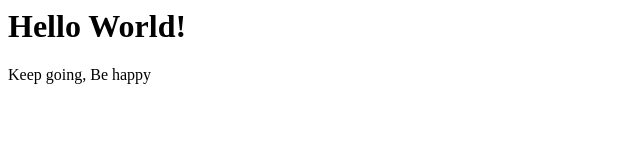
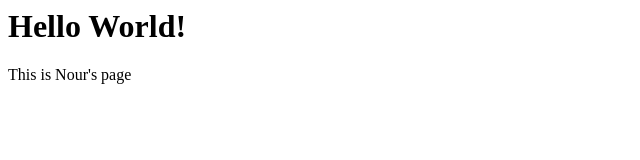
Before and after one commit to nouraalzacd/nouraalzacd.github.io, a plain HTML site: page index.html in a window 1280 px wide. Shown: the full height of the page, 0-640 px from the left. Drawn offline with Linux system fonts and the light colour scheme.

Commit message:
commit line 3

```diff
--- a/index.html
+++ b/index.html
@@ -1,3 +1,3 @@
 <h1>Hello World!</h1>
 
-<p1>Keep going, Be happy</p1>
+<p1>This is Nour's page</p1>
```
